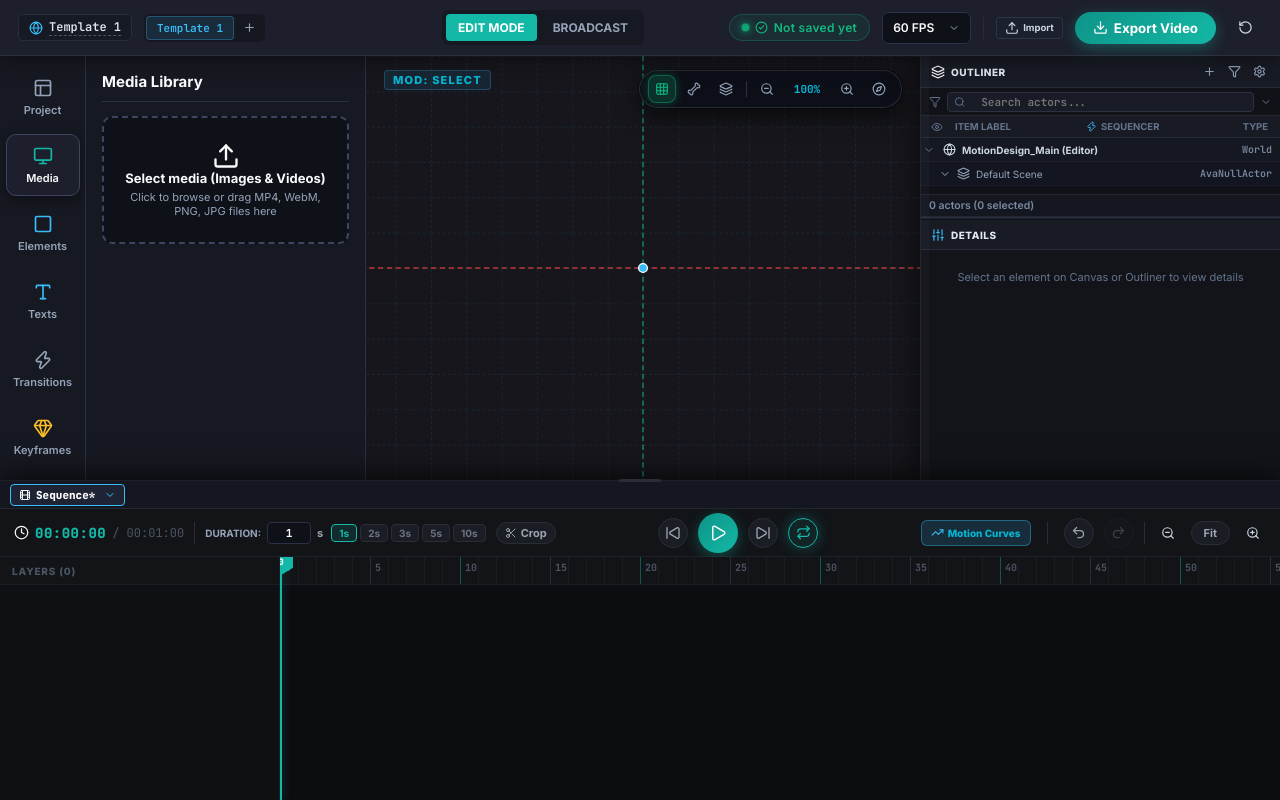
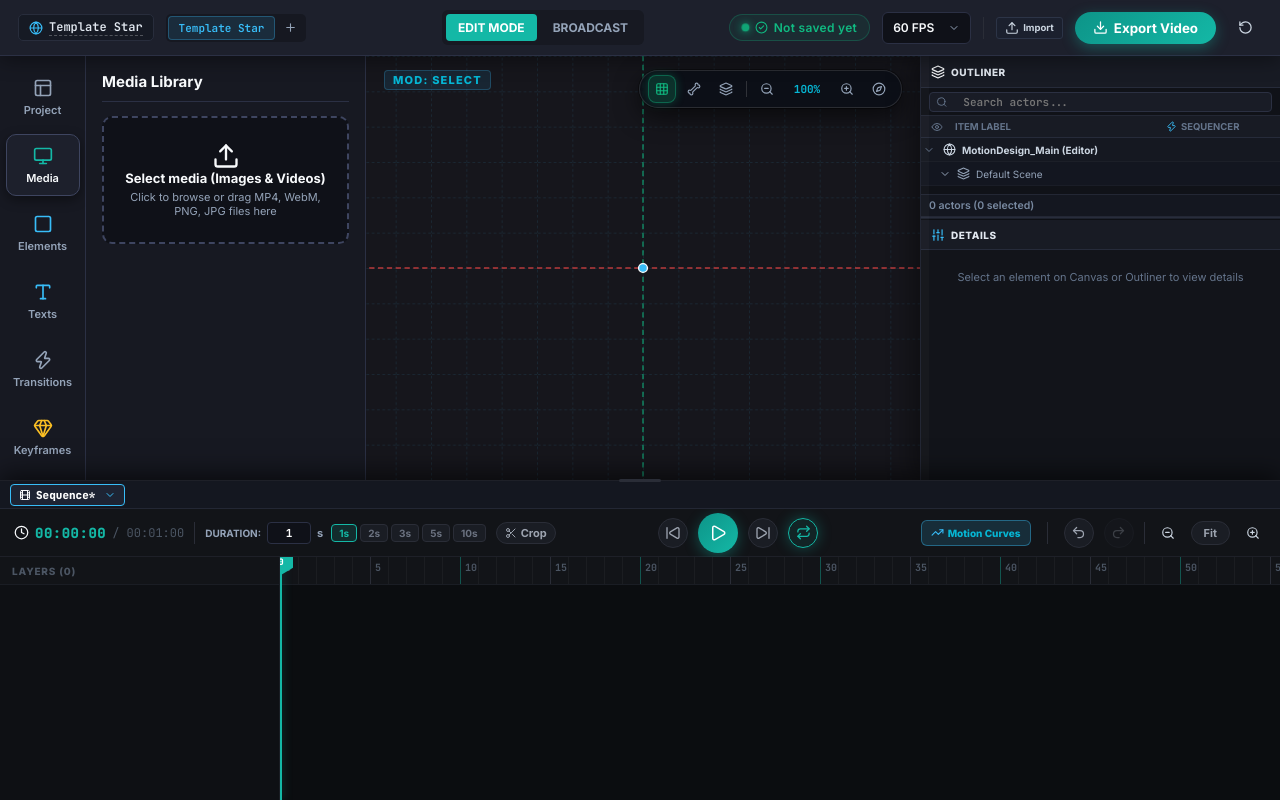
Before and after one commit to ErtugrulAK/keyframe-character-studio, a React (Vite) app: page / in a window 1280 px wide. Built offline with nearby package versions, Linux system fonts and the light colour scheme.

Commit message:
feat(task): 100% English UI, set Template Star default name, clean Outliner panel, enforce 60 FPS default, remove glowing button shadows

```diff
--- a/src/components/Header/HeaderBar.css
+++ b/src/components/Header/HeaderBar.css
@@ -121,7 +121,6 @@
   align-items: center;
   justify-content: center;
   color: #ffffff;
-  box-shadow: 0 0 16px var(--accent-teal-glow);
 }
 
 .title-primary {
--- a/src/components/Header/HeaderBar.tsx
+++ b/src/components/Header/HeaderBar.tsx
@@ -132,7 +132,7 @@ export const HeaderBar: React.FC = () => {
                 key={tmpl.id}
                 className={`header-tab ${activeProjectTemplateId === tmpl.id ? 'active' : ''}`}
                 onClick={() => setActiveProjectTemplateId(tmpl.id)}
-                title={`Şablon: ${tmpl.name}`}
+                title={`Template: ${tmpl.name}`}
               >
                 {tmpl.name}
               </button>
@@ -140,7 +140,7 @@ export const HeaderBar: React.FC = () => {
             <button
               className="header-tab add-tab"
               onClick={() => setIsAddModalOpen(true)}
-              title="Yeni Şablon Oluştur"
+              title="Create New Template"
             >
               <Plus size={13} />
             </button>
@@ -207,7 +207,7 @@ export const HeaderBar: React.FC = () => {
               height: 26,
               cursor: 'pointer',
             }}
-            title="Animasyon FPS ayarı"
+            title="Animation Frame Rate (FPS)"
           >
             <option value={24}>24 FPS</option>
             <option value={30}>30 FPS</option>
@@ -237,11 +237,11 @@ export const HeaderBar: React.FC = () => {
       {/* New Project Template Modal */}
       <NewItemModal
         isOpen={isAddModalOpen}
-        title="Yeni Şablon (Template) Oluştur"
-        subtitle="Grafik ve animasyon paketiniz için yeni bir şablon sekmesi ekleyin."
-        placeholder="Şablon adı (ör: LowerThird_v2, News_ST_01)..."
-        defaultValue={`Template ${projectTemplates.length + 1}`}
-        confirmLabel="Şablon Oluştur"
+        title="Create New Template"
+        subtitle="Add a new graphic template tab to your project workspace."
+        placeholder="Template name (e.g. LowerThird_v2)..."
+        defaultValue={`Template ${projectTemplates.length}`}
+        confirmLabel="Create Template"
         onClose={() => setIsAddModalOpen(false)}
         onSubmit={(val) => addProjectTemplate(val)}
       />
--- a/src/components/Inspector/OutlinerPanel.tsx
+++ b/src/components/Inspector/OutlinerPanel.tsx
@@ -4,9 +4,6 @@ import {
   Eye,
   EyeOff,
   Search,
-  Plus,
-  Settings,
-  Filter,
   Zap,
   Box,
   Type as TypeIcon,
@@ -27,32 +24,10 @@ export const OutlinerPanel: React.FC = () => {
     toggleTrackEditVisibility,
     motionTemplates,
     assignTemplateToLayer,
-    addCustomPart,
   } = useAnimator();
 
   const [searchQuery, setSearchQuery] = useState('');
   const [isSceneExpanded, setIsSceneExpanded] = useState(true);
-
-  // Helper to map part type to Unreal Motion Design actor class name
-  const getActorTypeLabel = (type: string): string => {
-    switch (type) {
-      case 'custom_text':
-        return 'AvaTextActor';
-      case 'custom_image':
-        return 'AvaMediaActor';
-      case 'custom_video':
-        return 'AvaVideoActor';
-      case 'custom_card':
-      case 'custom_banner':
-        return 'AvaNullActor';
-      case 'mograph_cloner':
-        return 'AvaClonerActor';
-      case 'particle_system':
-        return 'AvaEmitterActor';
-      default:
-        return 'AvaShapeActor';
-    }
-  };
 
   const getActorIcon = (type: string) => {
     switch (type) {
@@ -81,27 +56,10 @@ export const OutlinerPanel: React.FC = () => {
           <Layers size={14} className="text-teal" />
           <span className="outliner-title">Outliner</span>
         </div>
-        <div className="outliner-header-actions">
-          <button
-            className="btn-icon-sm"
-            onClick={() => addCustomPart('custom_rect', 'New Shape')}
-            title="Add New Actor / Element"
-          >
-            <Plus size={13} />
-          </button>
-
-          <button className="btn-icon-sm" title="Outliner Filter Options">
-            <Filter size={13} />
-          </button>
-          <button className="btn-icon-sm" title="Outliner Settings">
-            <Settings size={13} />
-          </button>
-        </div>
       </div>
 
       {/* 2. Search & Filter Bar */}
       <div className="outliner-search-box">
-        <Filter size={12} className="search-filter-icon" />
         <div className="search-input-wrapper">
           <Search size={12} className="search-glass-icon" />
           <input
@@ -111,7 +69,6 @@ export const OutlinerPanel: React.FC = () => {
             onChange={(e) => setSearchQuery(e.target.value)}
           />
         </div>
-        <ChevronDown size={12} className="search-arrow-icon" />
       </div>
 
       {/* 3. Outliner Table Header */}
@@ -124,7 +81,6 @@ export const OutlinerPanel: React.FC = () => {
           <Zap size={11} className="text-cyan" />
           <span>Sequencer</span>
         </div>
-        <div className="col-type">Type</div>
       </div>
 
       {/* 4. Hierarchical Outliner Tree */}
@@ -141,7 +97,6 @@ export const OutlinerPanel: React.FC = () => {
             <Globe size={13} className="text-muted" />
             <span className="node-title">MotionDesign_Main (Editor)</span>
           </div>
-          <span className="node-type-tag">World</span>
         </div>
 
         {/* Scene Root Folder Node */}
@@ -153,7 +108,6 @@ export const OutlinerPanel: React.FC = () => {
                 <Layers size={13} className="text-purple" />
                 <span className="node-title">Default Scene</span>
               </div>
-              <span className="node-type-tag">AvaNullActor</span>
             </div>
 
             {/* Actor Rows */}
@@ -161,7 +115,7 @@ export const OutlinerPanel: React.FC = () => {
               const track = tracks.find((t) => t.partId === part.id);
               const isSelected = part.id === selectedPartId;
               const isVisible = track?.editVisible !== false;
-              const templateId = track?.sequencerTemplateId || 'In_V1';
+              const templateId = track?.sequencerTemplateId || 'Sequence';
 
               return (
                 <div
@@ -208,11 +162,6 @@ export const OutlinerPanel: React.FC = () => {
                       ))}
                     </select>
                   </div>
-
-                  {/* Type Column */}
-                  <div className="col-type">
-                    <span>{getActorTypeLabel(part.type)}</span>
-                  </div>
                 </div>
               );
             })}
--- a/src/components/Inspector/PropertyInspector.css
+++ b/src/components/Inspector/PropertyInspector.css
@@ -157,8 +157,7 @@
 
 .outliner-table-header .col-eye { width: 24px; text-align: center; display: flex; justify-content: center; }
 .outliner-table-header .col-label { flex: 1; padding-left: 6px; }
-.outliner-table-header .col-sequencer { width: 100px; display: flex; alignItems: center; gap: 4px; }
-.outliner-table-header .col-type { width: 90px; text-align: right; padding-right: 8px; }
+.outliner-table-header .col-sequencer { width: 110px; display: flex; align-items: center; gap: 4px; padding-right: 8px; }
 
 /* Outliner Table Body */
 .outliner-table-body {
@@ -225,15 +224,7 @@
   white-space: nowrap;
   overflow: hidden;
   text-overflow: ellipsis;
-  max-width: 110px;
-}
-
-.node-type-tag {
-  font-size: 10px;
-  font-weight: 600;
-  color: #7889a0;
-  padding-right: 8px;
-  font-family: var(--font-mono);
+  max-width: 170px;
 }
 
 .tree-node .col-eye {
@@ -253,9 +244,10 @@
 }
 
 .tree-node .col-sequencer {
-  width: 100px;
+  width: 110px;
   display: flex;
   align-items: center;
+  padding-right: 8px;
 }
 
 .template-select-pill {
@@ -266,23 +258,10 @@
   font-weight: 700;
   padding: 1px 4px;
   border-radius: 3px;
-  width: 86px;
+  width: 96px;
   height: 20px;
   outline: none;
   cursor: pointer;
-}
-
-.tree-node .col-type {
-  width: 90px;
-  font-size: 10px;
-  font-weight: 600;
-  color: #7889a0;
-  text-align: right;
-  padding-right: 8px;
-  font-family: var(--font-mono);
-  white-space: nowrap;
-  overflow: hidden;
-  text-overflow: ellipsis;
 }
 
 .outliner-footer {
--- a/src/components/Modal/NewItemModal.css
+++ b/src/components/Modal/NewItemModal.css
@@ -30,7 +30,7 @@
   background: #141722;
   border: 1px solid #282f42;
   border-radius: 12px;
-  box-shadow: 0 16px 40px rgba(0, 0, 0, 0.6), 0 0 24px rgba(56, 189, 248, 0.1);
+  box-shadow: 0 16px 40px rgba(0, 0, 0, 0.6);
   padding: 20px;
   display: flex;
   flex-direction: column;
--- a/src/components/Modal/NewItemModal.tsx
+++ b/src/components/Modal/NewItemModal.tsx
@@ -17,9 +17,9 @@ export const NewItemModal: React.FC<NewItemModalProps> = ({
   isOpen,
   title,
   subtitle,
-  placeholder = 'İsim girin...',
+  placeholder = 'Enter name...',
   defaultValue = '',
-  confirmLabel = 'Oluştur',
+  confirmLabel = 'Create',
   onClose,
   onSubmit,
 }) => {
@@ -78,7 +78,7 @@ export const NewItemModal: React.FC<NewItemModalProps> = ({
 
           <div className="modal-footer">
             <button type="button" className="btn-cancel" onClick={onClose}>
-              İptal
+              Cancel
             </button>
             <button type="submit" className="btn-confirm" disabled={!val.trim()}>
               {confirmLabel}
--- a/src/context/AnimatorContext.tsx
+++ b/src/context/AnimatorContext.tsx
@@ -220,10 +220,10 @@ export const AnimatorProvider: React.FC<{ children: React.ReactNode }> = ({ chil
   });
 
   const [projectTemplates, setProjectTemplates] = useState<ProjectTemplate[]>([
-    { id: 'tmpl_1', name: 'Template 1' },
+    { id: 'tmpl_1', name: 'Template Star' },
   ]);
   const [activeProjectTemplateId, setActiveProjectTemplateIdState] = useState<string>('tmpl_1');
-  const [sceneTitle, setSceneTitleState] = useState<string>('Template 1');
+  const [sceneTitle, setSceneTitleState] = useState<string>('Template Star');
 
   const setSceneTitle = useCallback((title: string) => {
     setSceneTitleState(title);
@@ -288,7 +288,7 @@ export const AnimatorProvider: React.FC<{ children: React.ReactNode }> = ({ chil
   }, [activeProjectTemplateId, characterParts, tracks, motionTemplates, activeTemplateId, templateCanvasStore, projectTemplates]);
 
   const addProjectTemplate = useCallback((name: string) => {
-    const cleanName = name.trim() || `Template ${projectTemplates.length + 1}`;
+    const cleanName = name.trim() || `Template ${projectTemplates.length}`;
     const newId = `tmpl_${Date.now()}`;
     const newTmpl: ProjectTemplate = {
       id: newId,
@@ -319,6 +319,7 @@ export const AnimatorProvider: React.FC<{ children: React.ReactNode }> = ({ chil
     setActiveTemplateIdState('Sequence');
     setActiveProjectTemplateIdState(newId);
     setSceneTitleState(cleanName);
+    setFps(60); // Strictly default to 60 FPS for new templates
   }, [activeProjectTemplateId, characterParts, tracks, motionTemplates, activeTemplateId, projectTemplates.length]);
 
   const assignTemplateToLayer = useCallback((partId: string, templateId: string) => {
```
Also changed, not shown: src/components/Timeline/SequencerTimeline.tsx (+4 -4 lines).
